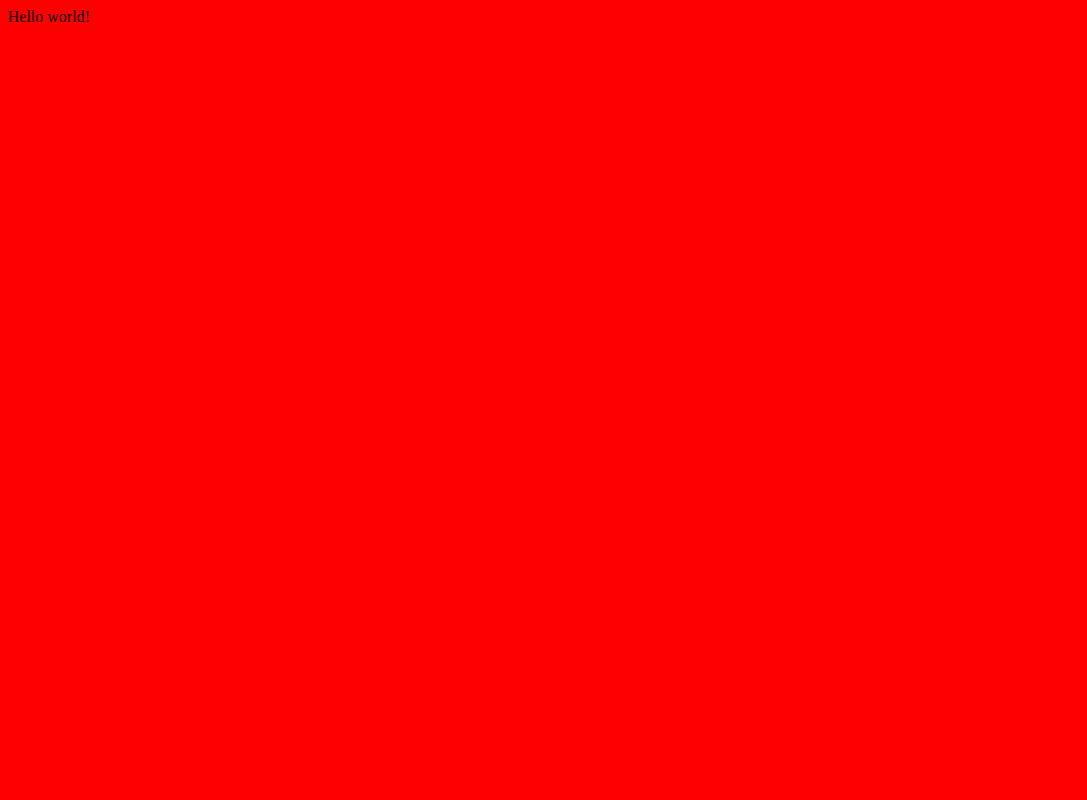
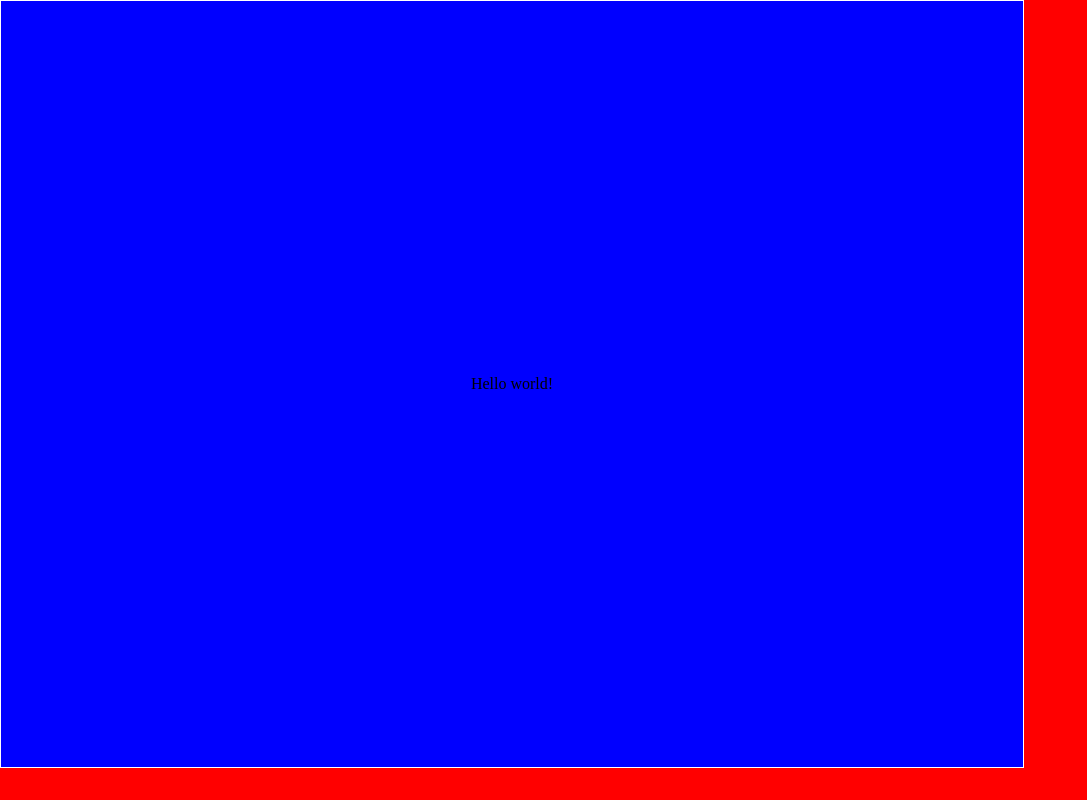
Before and after one commit to BE-Code/eyeBot, a plain HTML site: page index.html in a window 1280 px wide. Shown: the whole page, without its empty margins (0-1087 px from the left). Drawn offline with Linux system fonts and the light colour scheme.

Commit message:
size test

```diff
--- a/index.html
+++ b/index.html
@@ -2,12 +2,30 @@
 <head>
   <title>EyeBot Kiosk</title>
   <style>
+    html, body {
+      width: 1024px;
+      height: 768px;
+      margin: 0;
+      overflow: hidden;
+    }
     body {
       background-color: red;
+    }
+    .full-flex {
+      display: flex;
+      width: 100%;
+      height: 100%;
+      background: blue;
+      align-items: center;
+      justify-content: center;
+      box-sizing: border-box;
+      border: 1px solid white;
     }
   </style>
 </head>
 <body>
-  Hello world!
-</body>
+    <div class="full-flex">
+      Hello world!
+    </div>
+  </body>
 </html>
```
